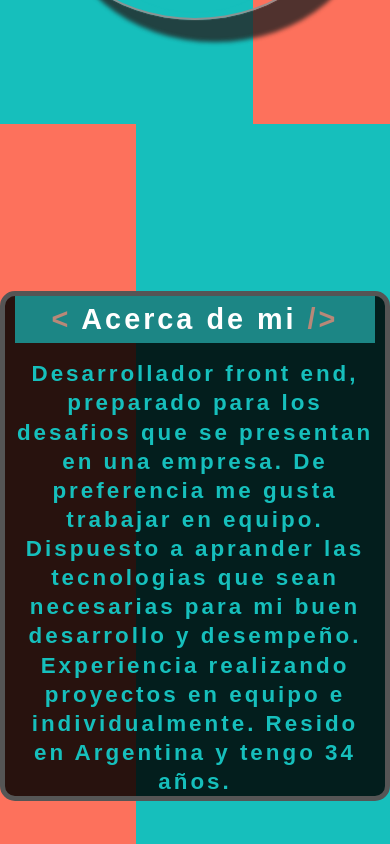
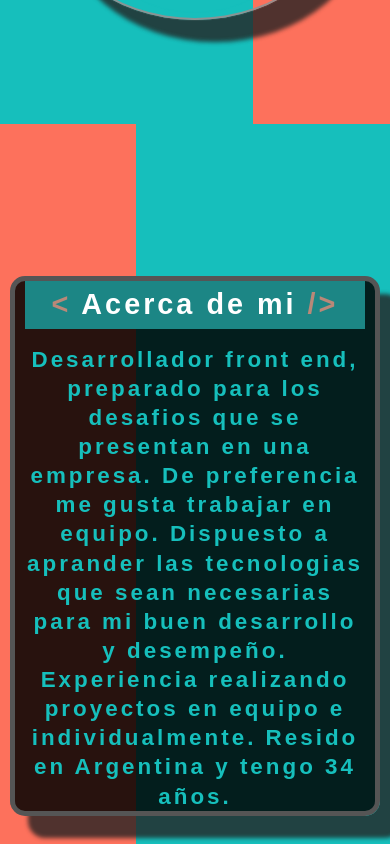
Before and after one commit to CrisPer1988/portafolio-react, a React (Vite) app: page / in a window 390 px wide. Shown: the part 720-1564 px from the top of the page. Built offline with nearby package versions, Linux system fonts and the light colour scheme.

Commit message:
key frames contacto

```diff
--- a/src/components/styles/acercaDeMi.css
+++ b/src/components/styles/acercaDeMi.css
@@ -3,7 +3,7 @@
     gap: 1rem;
     width: 100%;
     min-height: 100vh;
-
+    padding: 0 180px;
     letter-spacing: 0.3rem;
     font-size:1.6rem;
     line-height: 2.5rem;
@@ -13,12 +13,14 @@
     background: linear-gradient(90deg,rgba(253,113,92,1)  35%, #16bfbc 35%);
     color: #16bfbc;
 
+
 }
 
 .content__info-acercaDeMi {
     border: 5px solid rgb(85, 85, 85);
     border-radius: 15px;
     background-color: rgba(0, 0, 0, 0.842);
+    box-shadow: 20px 20px 4px 2px rgba(36, 35, 35, 0.8);
     margin: 120px 20px;
     padding: 0 10px;
     font-weight: bold;
@@ -44,7 +46,7 @@
         font-size: 1.4rem;
         line-height: 1.3;
         letter-spacing: 3px;
-
+        padding: 0 10px;
     }
 
     .content__info-acercaDeMi {
--- a/src/components/styles/contacto.css
+++ b/src/components/styles/contacto.css
@@ -30,17 +30,28 @@
     flex-direction: column;
     gap: 0.5rem;
 
+}
 
-}
+
+
 
 .bxl-whatsapp {
     display: flex;
     justify-content: center;
     align-items: center;
+    background-color: white ;
     color: #1bd741;
-    background-color: #f0f0f0;
     border-radius: 50%;
     aspect-ratio: 1;
+    animation: giro 2s infinite;
+}
+
+@keyframes giro {
+
+    100% {transform: rotate(360deg);}
+
+
+
 }
 
 .bx-envelope {
@@ -48,9 +59,10 @@
     justify-content: center;
     align-items: center;
     color: #d82a2a;
-    background-color: #f0f0f0;
+    background-color: white ;
     border-radius: 50%;
     aspect-ratio: 1;
+    animation: giro 2s infinite;
 }
 
 
--- a/src/components/styles/habilidades.css
+++ b/src/components/styles/habilidades.css
@@ -34,7 +34,7 @@
     border: 2px solid rgb(255, 255, 255);
     border-radius: 50%;
     padding: 5px;
-
+    box-shadow: 10px 10px 4px 2px rgba(41, 41, 41, 0.288);
     animation: img__habilidades 2s infinite;
 }
 
```
